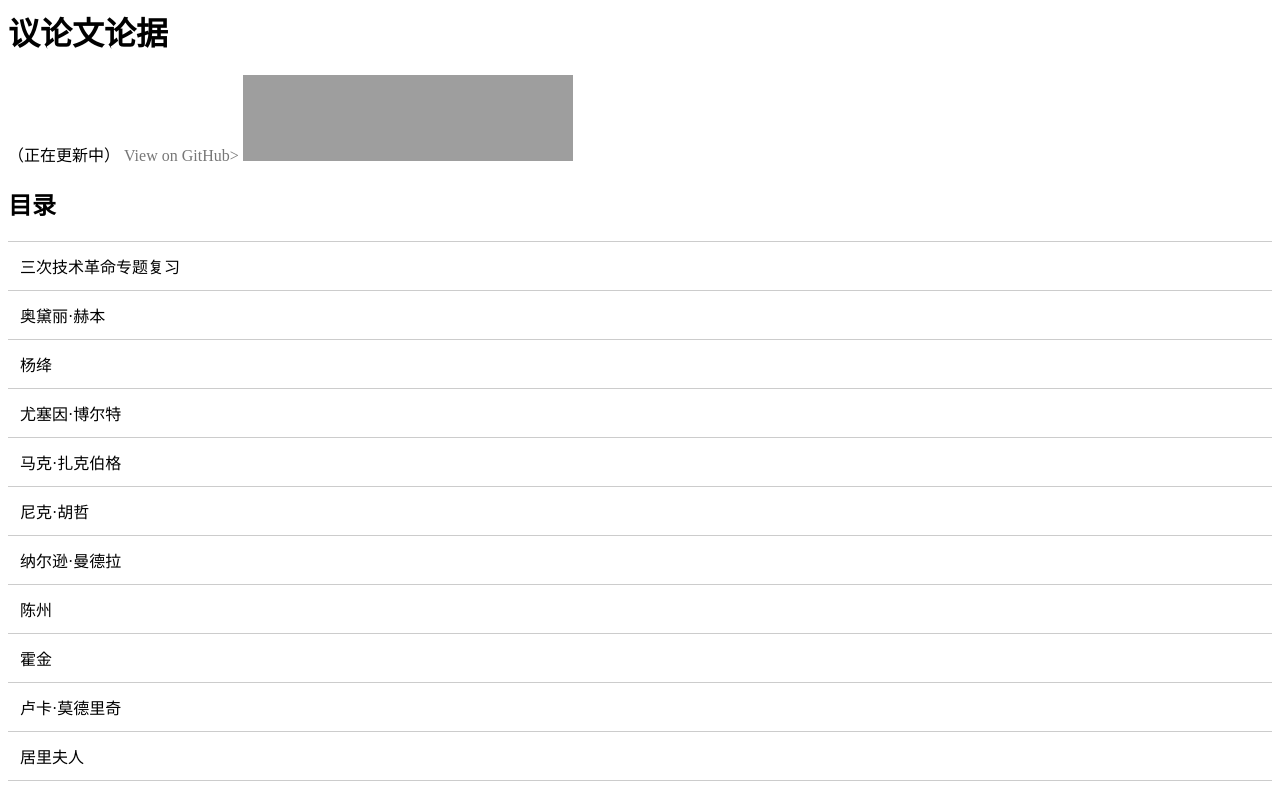
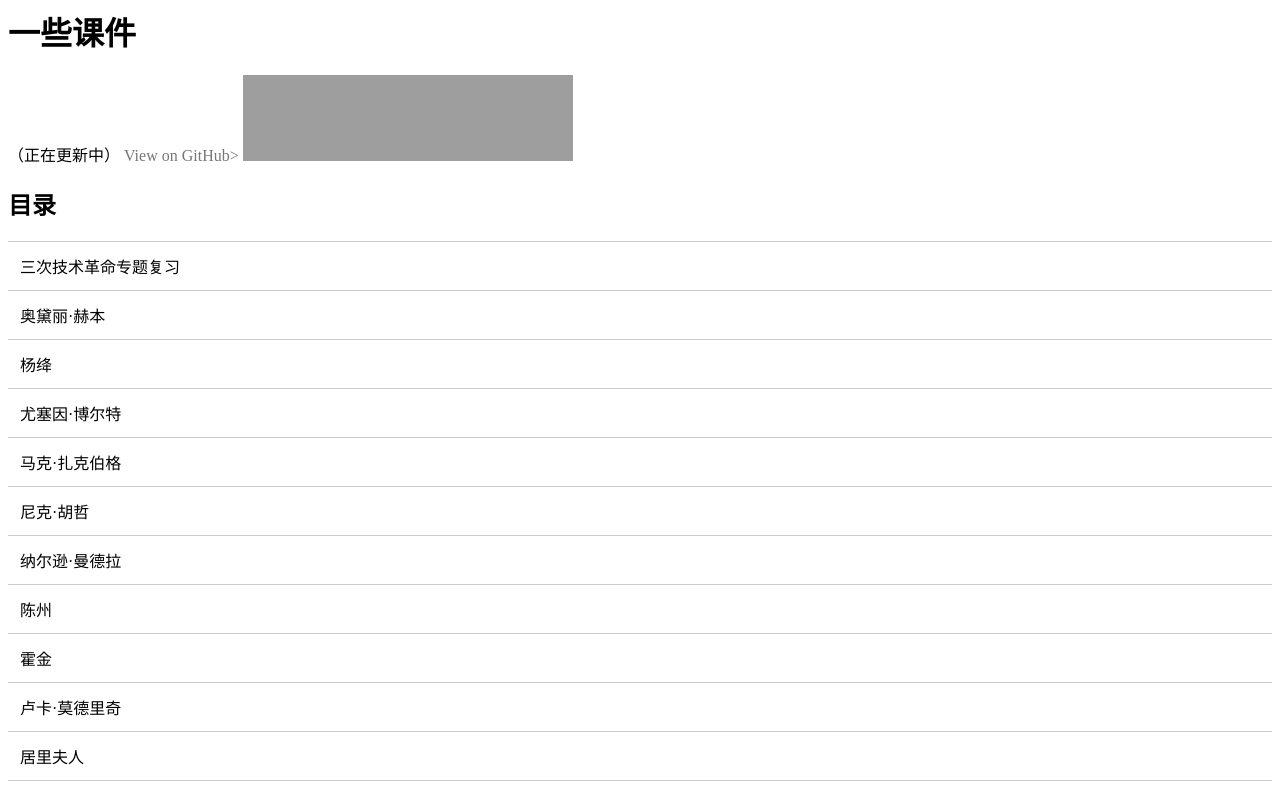
Before and after one commit to CrSjimo/yilunwen-lunju, a plain HTML site: page index.html in a window 1280 px wide. Drawn offline with Linux system fonts and the light colour scheme; grey boxes are pictures that could not be loaded.

Commit message:
change name

```diff
--- a/index.html
+++ b/index.html
@@ -14,7 +14,7 @@
         <link rel="stylesheet" href="layout.css"/>
     </head>
     <body>
-        <h1>议论文论据</h1>
+        <h1>一些课件</h1>
         <span>（正在更新中）</span>
         <a href="https://github.com/CrSjimo/yilunwen-lunju" style="color:#777">View on GitHub&gt;</a>
         <iframe frameborder="no" border="0" marginwidth="0" marginheight="0" width=330 height=86 src="https://music.163.com/outchain/player?type=2&id=27961159&auto=0&height=66"></iframe>
```
